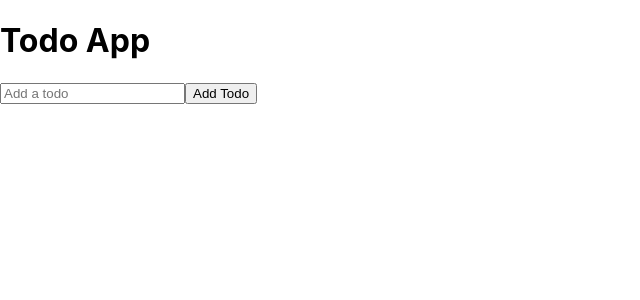
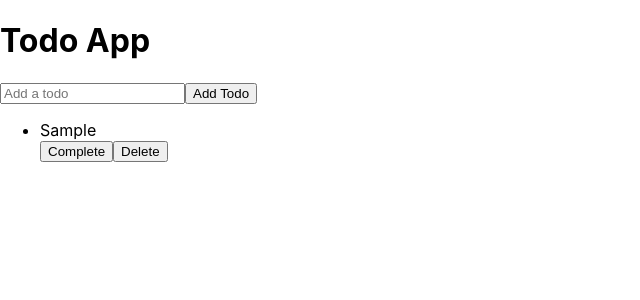
Before and after one commit to RadoslawZemlo/todo-react, a React (Create React App) app: page / in a window 1280 px wide. Both pictures are taken after typing "Sample" into the empty fields and a click on the button "Add Todo". Shown: the top 300 px of the page, without its empty margins (0-640 px from the left). Built offline with nearby package versions, Linux system fonts and the light colour scheme.

Commit message:
Add functionality for render inputted todos

```diff
--- a/src/App.js
+++ b/src/App.js
@@ -19,7 +19,7 @@
         todos={todos}
         setTodos={setTodos}
       />
-      <TodoList />
+      <TodoList todos={todos} />
     </div>
   );
 }
--- /dev/null
+++ b/src/components/Todo.js
@@ -0,0 +1,13 @@
+import React from "react";
+
+const Todo = ({ text }) => {
+  return (
+    <div>
+      <li>{text}</li>
+      <button>Complete</button>
+      <button>Delete</button>
+    </div>
+  );
+};
+
+export default Todo;
--- a/src/components/TodoList.js
+++ b/src/components/TodoList.js
@@ -1,9 +1,14 @@
 import React from "react";
+import Todo from "./Todo";
 
-const TodoList = () => {
+const TodoList = ({ todos }) => {
   return (
     <div className="todo-container">
-      <ul className="todo-list"></ul>
+      <ul className="todo-list">
+        {todos.map(todo => (
+          <Todo key={todo.id} text={todo.text} />
+        ))}
+      </ul>
     </div>
   );
 };
```
